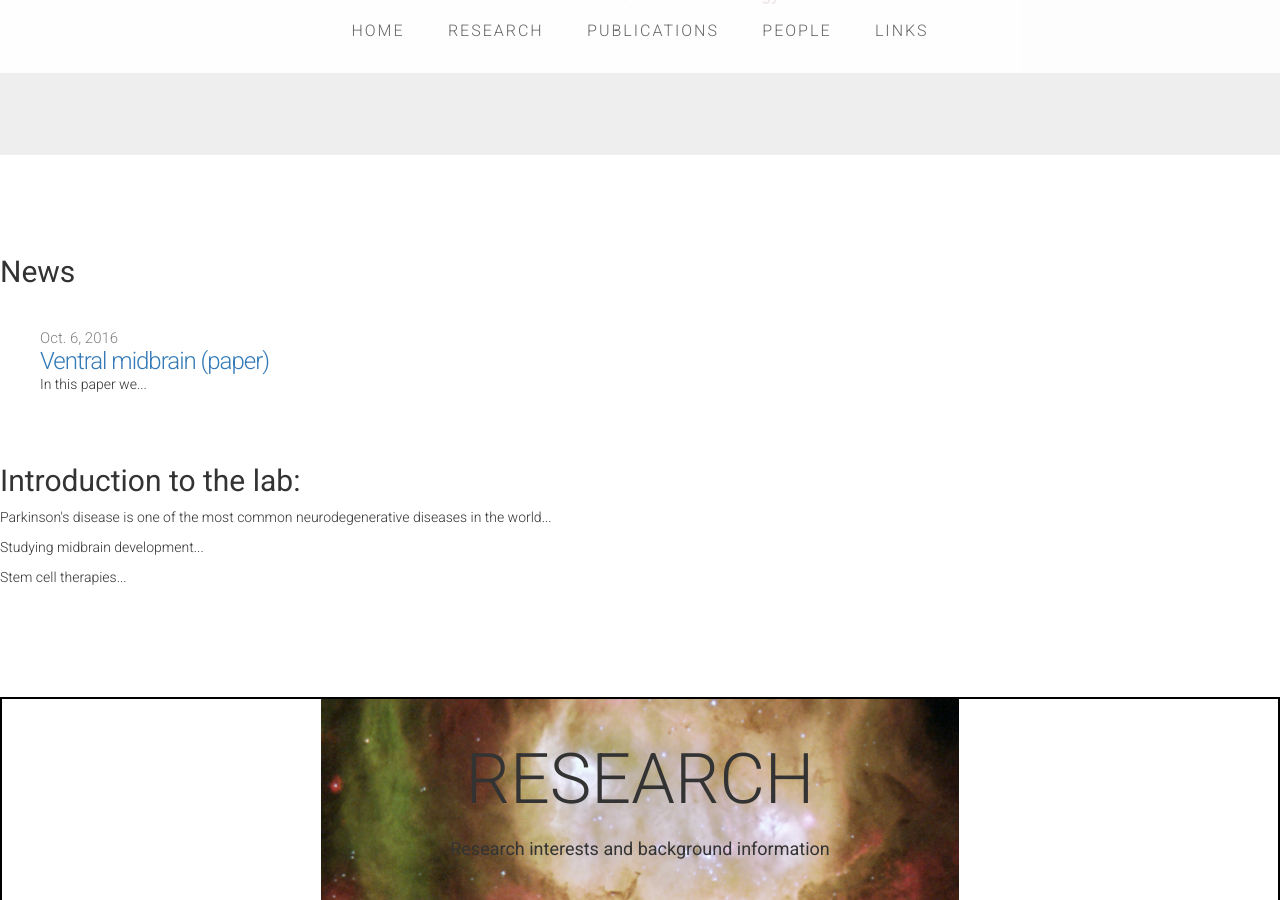
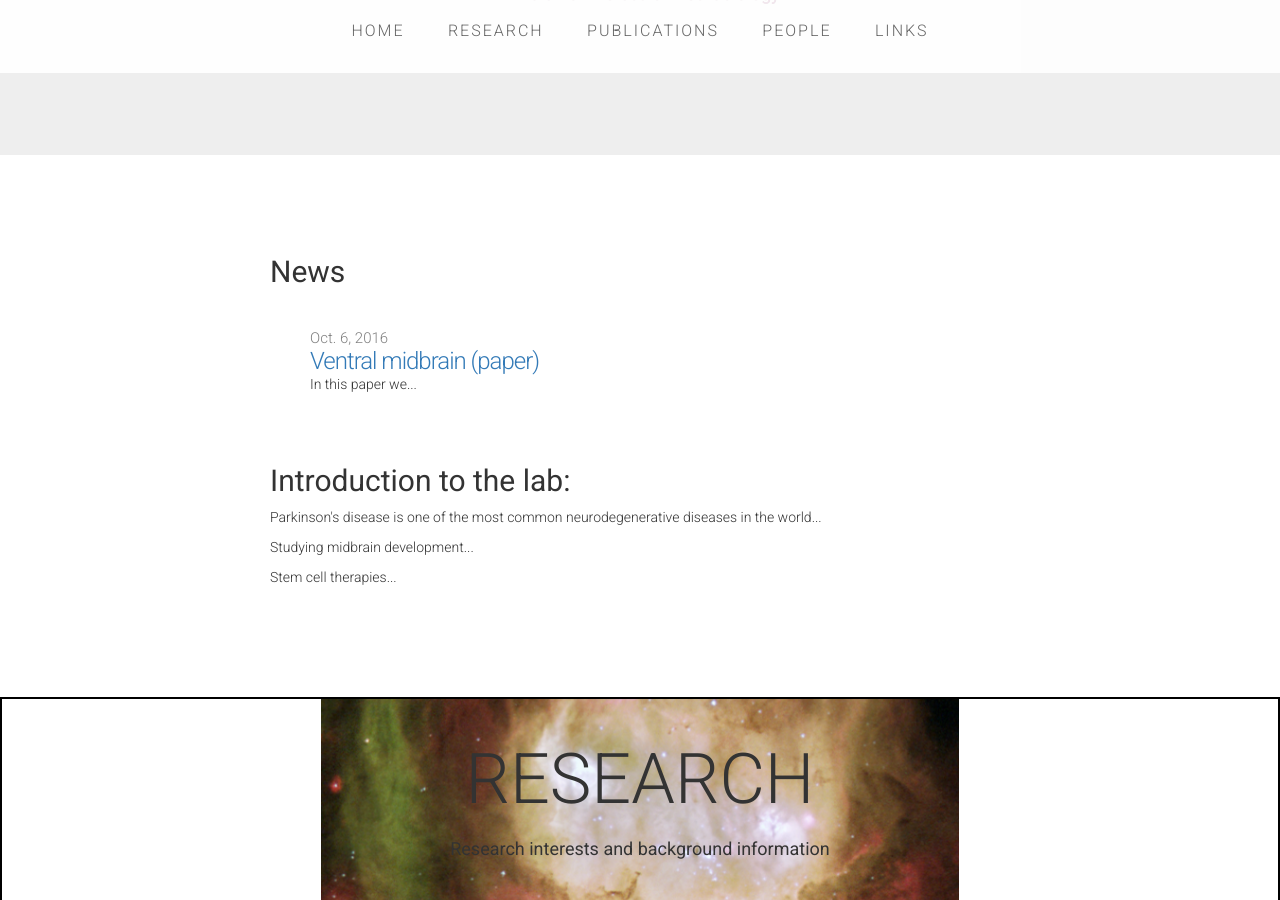
Before and after one commit to ArenasLab/arenaslab.github.io, a Jekyll site: the page index.html, which Jekyll copies as it is, in a window 1280 px wide and 900 px high, scrolled down 385 px. Built offline with Jekyll 4.4.1, drawn with Linux system fonts in a browser that asks for light colours.

Commit message:
Update index.html

```diff
--- a/index.html
+++ b/index.html
@@ -50,6 +50,8 @@
       </div>
     </section>
   <p>&nbsp<p>
+  <div class="wrap">
+    <div class="post">
   <div class="news">
     <p>&nbsp<p>
     <h2>News</h2>
@@ -69,6 +71,8 @@
       <p>Studying midbrain development...</p>
       <p>Stem cell therapies...</p>
   </div>
+      </div>
+    </div>
   <div class="square_link">
 
     <a class="btn_square" href="#">Research</a>
```
